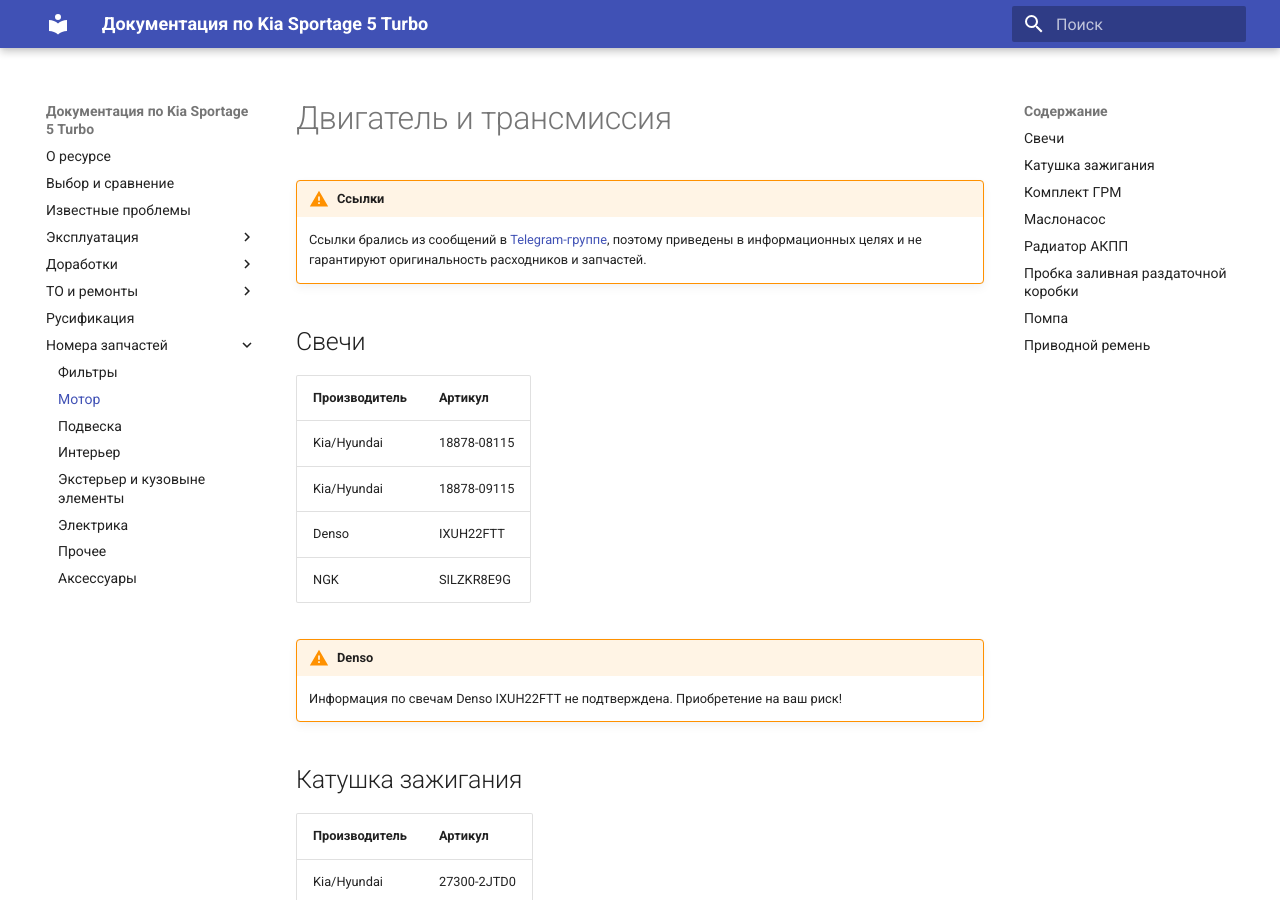
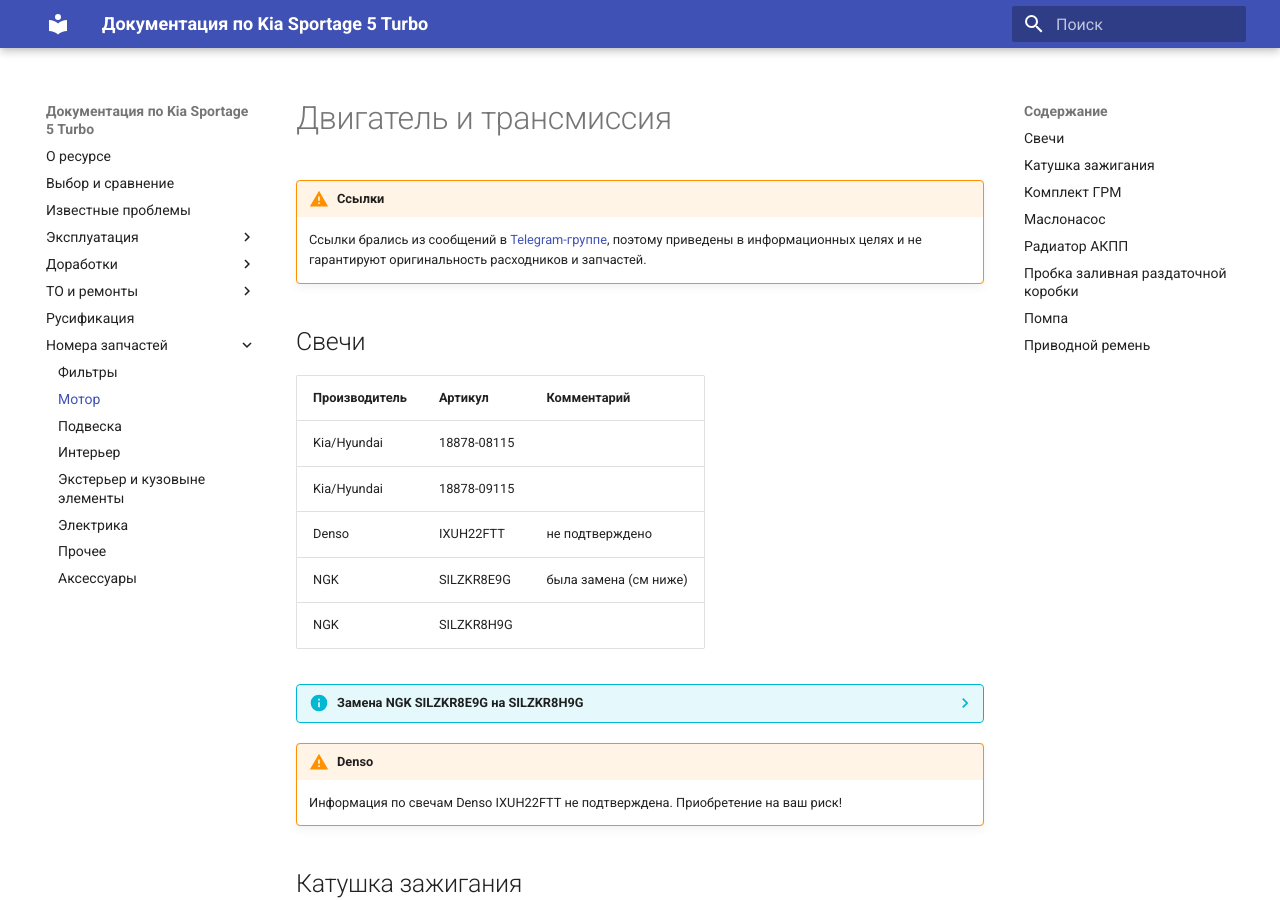
Before and after one commit to kia-sportage-docs/kia-sport5-docs, an MkDocs documentation site: the page built from docs/part/motor.md, in a window 1280 px wide and 900 px high. Built offline with MkDocs 1.6.1 and Material for MkDocs 9.7.7, drawn with Linux system fonts in a browser that asks for light colours.

Commit message:
fix motor parts page

```diff
--- a/docs/part/motor.md
+++ b/docs/part/motor.md
@@ -4,12 +4,18 @@
     Ссылки брались из сообщений в [Telegram-группе](https://t.me/Kia_Sportage_5_Turbo), поэтому приведены в информационных целях и не гарантируют оригинальность расходников и запчастей.
 
 ## Свечи
-| Производитель | Артикул   |
-|---|---|
-| Kia/Hyundai | 18878-08115 |
-| Kia/Hyundai | 18878-09115 |
-| Denso | IXUH22FTT|
-| NGK | SILZKR8E9G |
+| Производитель | Артикул | Комментарий |
+|---|---| --- |
+| Kia/Hyundai | 18878-08115 ||
+| Kia/Hyundai | 18878-09115 ||
+| Denso | IXUH22FTT| не подтверждено |
+| NGK | SILZKR8E9G | была замена (см ниже) |
+| NGK | SILZKR8H9G | |
+
+??? info "Замена NGK SILZKR8E9G на SILZKR8H9G"
+    Был бюллетень по замене SILZKR8E9G на SILZKR8H9G
+    <center>![Image title](../images/photo_2025-09-15_12-25-28.jpg){ loading=lazy }</center>
+
 
 !!! warning "Denso"
     Информация по свечам Denso IXUH22FTT не подтверждена. Приобретение на ваш риск!
```
Also changed, not shown: docs/images/photo_2025-09-15_12-25-28.jpg (added).
